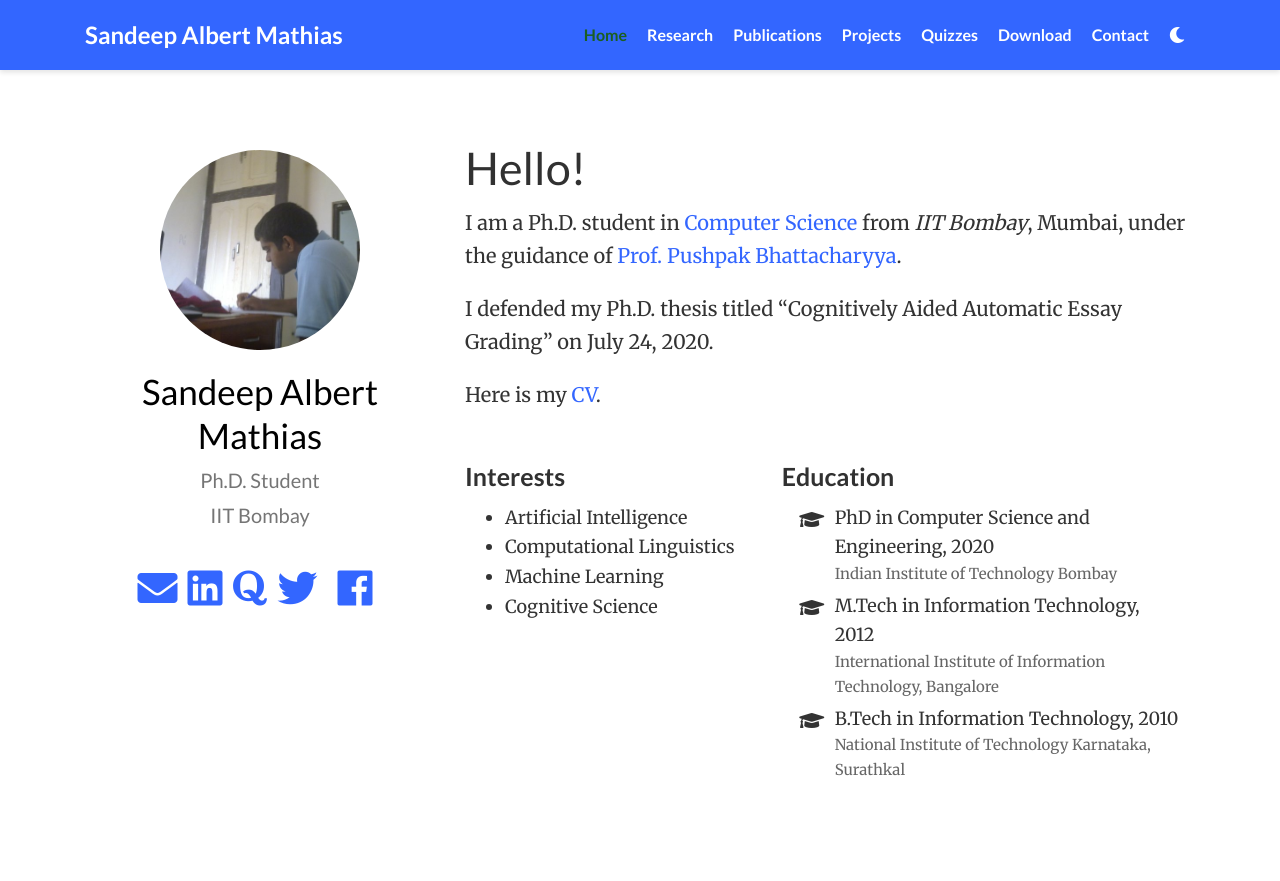
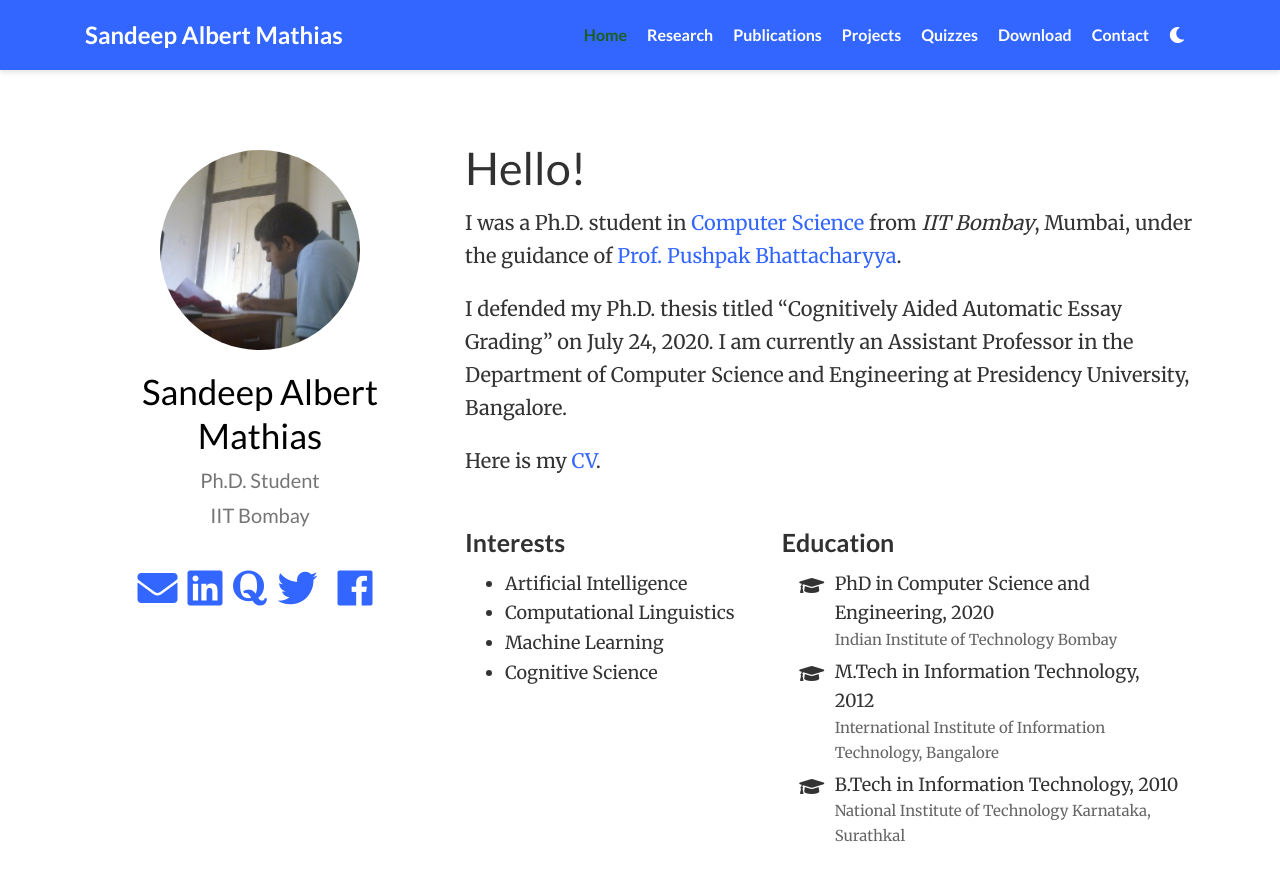
Before and after one commit to lwsam/lwsam.github.io, a Jekyll site: the page index.html, which Jekyll copies as it is, in a window 1280 px wide and 900 px high. Shown: the top 881 px of the window. Built offline with Jekyll 4.4.1, drawn with Linux system fonts in a browser that asks for light colours; nearby versions of some CDN libraries; Markdown is read by kramdown in place of the engine named in the settings; a style sheet for code colours, icons or effects is not loaded.

Commit message:
Update index.html

```diff
--- a/index.html
+++ b/index.html
@@ -163,8 +163,8 @@
   </div>
   <div class="col-12 col-lg-8" itemprop="description">
     <h1>Hello!</h1>
-    <p>I am a Ph.D. student in <a href="http://www.cse.iitb.ac.in/">Computer Science</a> from <em>IIT Bombay</em>, Mumbai, under the guidance of <a href="http://www.cse.iitb.ac.in/~pb/">Prof. Pushpak Bhattacharyya</a>.</p>
-	  <p>I defended my Ph.D. thesis titled &ldquo;Cognitively Aided Automatic Essay Grading&rdquo; on July 24, 2020.</p>
+    <p>I was a Ph.D. student in <a href="http://www.cse.iitb.ac.in/">Computer Science</a> from <em>IIT Bombay</em>, Mumbai, under the guidance of <a href="http://www.cse.iitb.ac.in/~pb/">Prof. Pushpak Bhattacharyya</a>.</p>
+	  <p>I defended my Ph.D. thesis titled &ldquo;Cognitively Aided Automatic Essay Grading&rdquo; on July 24, 2020. I am currently an Assistant Professor in the Department of Computer Science and Engineering at Presidency University, Bangalore.</p>
 <p>Here is my <a href="CV_of_Sandeep_Mathias.pdf">CV</a>.</p>
     <div class="row">
       <div class="col-md-5">
```
